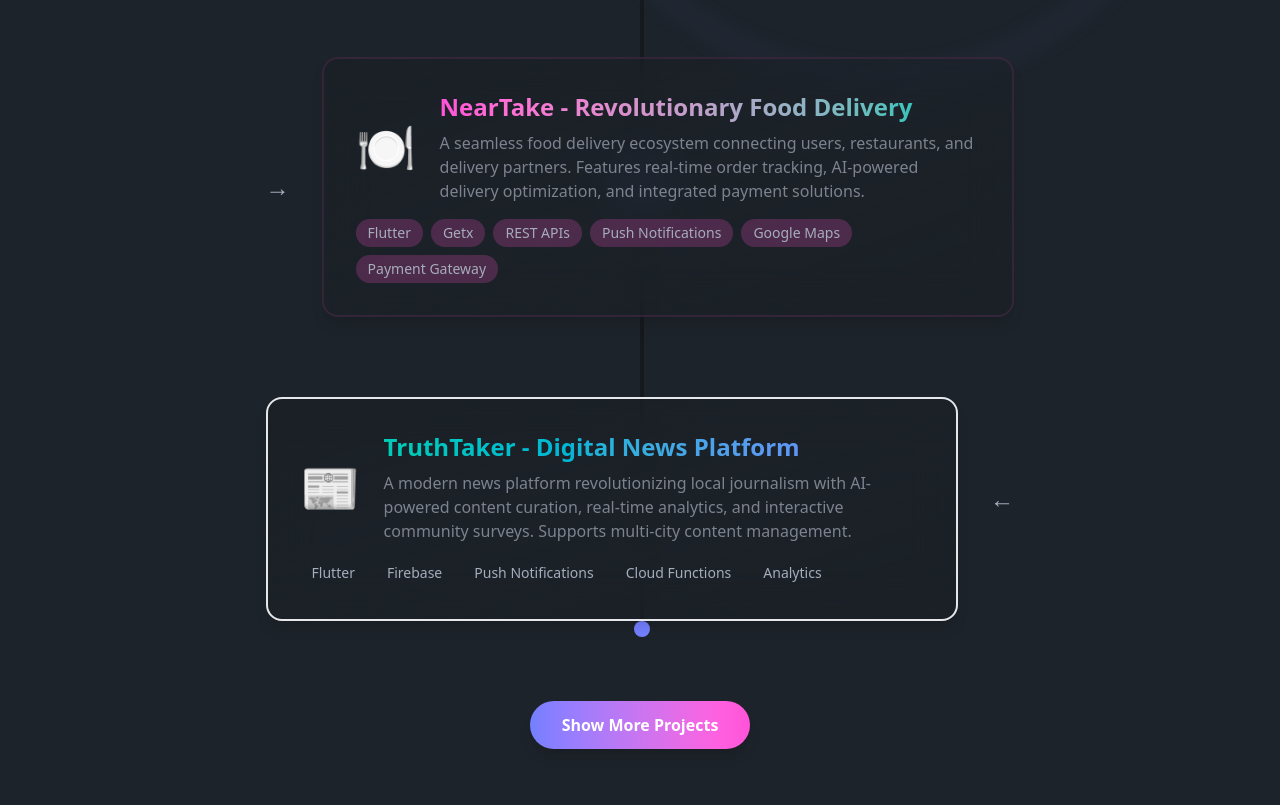
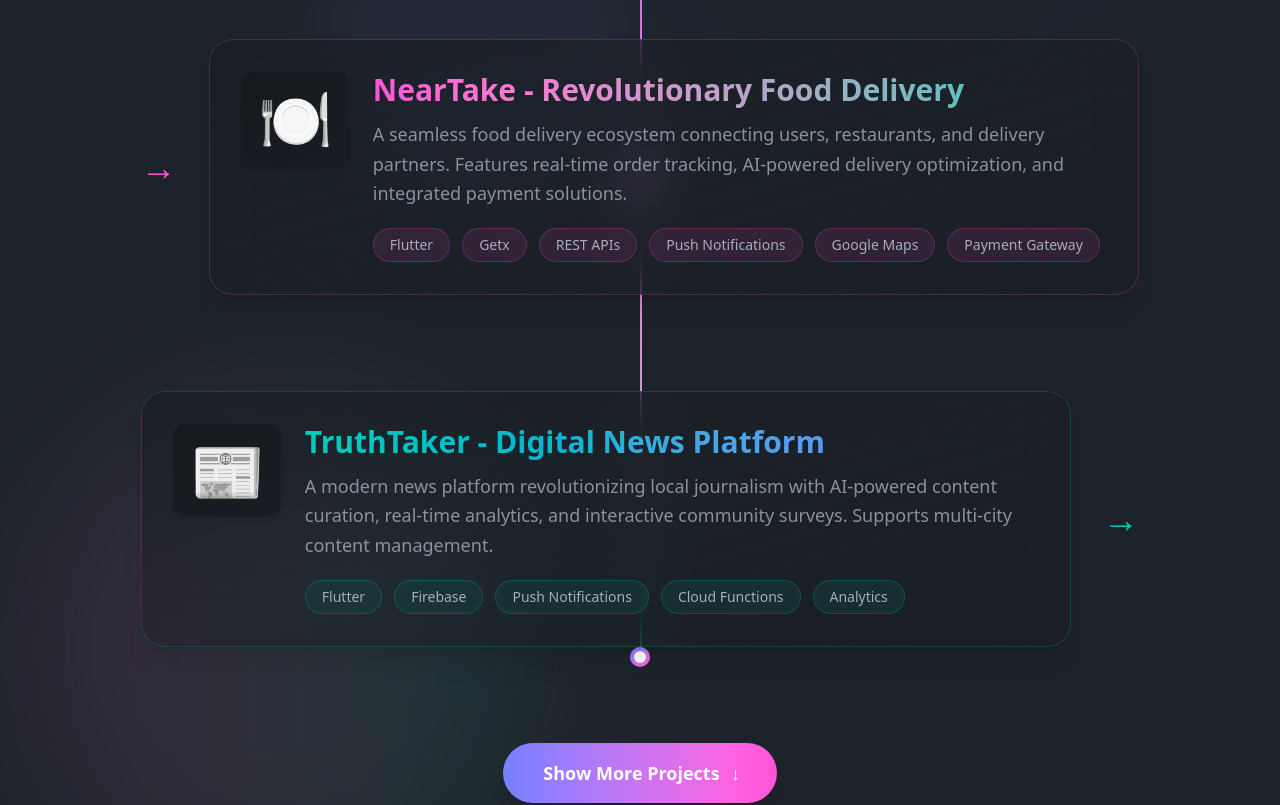
Before and after one commit to atultiwari7388/kajus-portfolio, a Next.js app: page / in a window 1280 px wide. Shown: the part 2720-3525 px from the top of the page. Built offline with nearby package versions, Linux system fonts and the light colour scheme.

Commit message:
Enhance ProjectsComp with animated background elements, improved project cards, and hover effects

```diff
--- a/src/components/ProjectsComp.tsx
+++ b/src/components/ProjectsComp.tsx
@@ -3,6 +3,7 @@
 import { motion } from "framer-motion";
 import { useState } from "react";
 
+// Project data array remains the same
 // Project data array
 const projects = [
   {
@@ -134,6 +135,7 @@ const projects = [
 
 export default function ProjectsComp() {
   const [visibleProjects, setVisibleProjects] = useState(3);
+  const [hoveredProject, setHoveredProject] = useState<number | null>(null);
 
   const loadMore = () => {
     setVisibleProjects((prev) => Math.min(prev + 3, projects.length));
@@ -144,8 +146,10 @@ export default function ProjectsComp() {
       id="projects"
       className="py-32 bg-base-100 relative overflow-hidden"
     >
-      {/* Background elements */}
-      <div className="absolute top-20 right-20 w-[40rem] h-[40rem] rounded-full border-8 border-dashed border-primary/20 blur-md" />
+      {/* Animated background elements */}
+      <div className="absolute top-20 right-20 w-[40rem] h-[40rem] rounded-full border-8 border-dashed border-primary/20 blur-md animate-pulse" />
+      <div className="absolute bottom-10 left-10 w-[30rem] h-[30rem] rounded-full bg-gradient-to-r from-secondary/10 to-accent/10 blur-3xl animate-float" />
+      <div className="absolute top-1/3 left-1/4 w-[20rem] h-[20rem] rounded-full bg-primary/5 blur-xl animate-float-slow" />
 
       <div className="container mx-auto px-4 relative z-10">
         <motion.div
@@ -155,25 +159,31 @@ export default function ProjectsComp() {
           viewport={{ once: true }}
           className="text-center mb-20"
         >
-          <h2 className="text-5xl font-black mb-8 bg-gradient-to-r from-primary via-purple-500 to-secondary bg-clip-text text-transparent drop-shadow-lg">
-            Project Gallery
+          <h2 className="text-6xl font-black mb-6 bg-gradient-to-r from-primary via-purple-500 to-secondary bg-clip-text text-transparent drop-shadow-lg tracking-tight">
+            Project Showcase
           </h2>
-          <p className="text-base-content/70 text-2xl max-w-4xl mx-auto leading-relaxed font-light">
-            Dive into my diverse portfolio showcasing innovative solutions
-            across mobile, web, AI, and IoT technologies
+          <p className="text-base-content/70 text-xl max-w-4xl mx-auto leading-relaxed font-light">
+            Explore my portfolio of innovative solutions across mobile, web, AI,
+            and IoT technologies
           </p>
         </motion.div>
 
-        {/* Project Timeline */}
-        <div className="max-w-[60%] mx-auto relative">
-          {/* Timeline dots */}
-          <div className="absolute left-1/2 top-0 bottom-0 w-1 bg-base-300">
+        {/* Enhanced Project Timeline */}
+        <div className="max-w-[80%] mx-auto relative">
+          {/* Animated timeline line */}
+          <div className="absolute left-1/2 top-0 bottom-0 w-0.5 bg-gradient-to-b from-primary via-secondary to-accent">
             {projects.slice(0, visibleProjects).map((_, index) => (
-              <div
+              <motion.div
                 key={index}
-                className="absolute w-4 h-4 bg-primary rounded-full -left-1.5"
+                initial={{ scale: 0 }}
+                whileInView={{ scale: 1 }}
+                transition={{ duration: 0.3, delay: index * 0.1 }}
+                viewport={{ once: true }}
+                className="absolute w-5 h-5 bg-gradient-to-br from-primary to-secondary rounded-full -left-2.5 flex items-center justify-center"
                 style={{ top: `${(index * 100) / (visibleProjects - 1)}%` }}
-              />
+              >
+                <div className="w-3 h-3 bg-white rounded-full" />
+              </motion.div>
             ))}
           </div>
 
@@ -181,63 +191,140 @@ export default function ProjectsComp() {
           {projects.slice(0, visibleProjects).map((project, index) => (
             <motion.div
               key={project.id}
-              initial={{ opacity: 0, x: index % 2 === 0 ? -30 : 30 }}
-              whileInView={{ opacity: 1, x: 0 }}
-              transition={{ duration: 0.4 }}
+              initial={{ opacity: 0, y: 50 }}
+              whileInView={{ opacity: 1, y: 0 }}
+              transition={{ duration: 0.4, delay: index * 0.1 }}
               viewport={{ once: true }}
-              className={`flex items-center gap-8 mb-20 ${
+              onMouseEnter={() => setHoveredProject(project.id)}
+              onMouseLeave={() => setHoveredProject(null)}
+              className={`flex items-center gap-8 mb-24 ${
                 index % 2 === 0 ? "flex-row" : "flex-row-reverse"
               }`}
             >
-              {/* Project Card */}
+              {/* Enhanced Project Card */}
+              <motion.div
+                whileHover={{ y: -5 }}
+                className={`w-[calc(100%-3rem)] p-8 bg-gradient-to-br from-base-200/70 via-base-200/40 to-base-200/70 rounded-3xl backdrop-blur-xl border border-${project.borderColor}/20 hover:border-${project.borderColor}/50 transition-all duration-300 shadow-xl hover:shadow-2xl group relative overflow-hidden`}
+              >
+                {/* Animated background highlight */}
                 <div
-                className={`w-[calc(100%-2rem)] p-8 bg-gradient-to-br from-base-200/50 via-base-200/30 to-base-200/50 rounded-2xl backdrop-blur-xl border-2 border-${project.borderColor}/10 hover:border-${project.borderColor}/40 transition-all duration-300 shadow-lg hover:shadow-xl group`}
+                  className={`absolute inset-0 bg-gradient-to-br ${project.gradient} opacity-0 group-hover:opacity-5 transition-opacity duration-500`}
+                />
+
+                <div className="relative z-10 flex items-start gap-6">
+                  <motion.div
+                    animate={{
+                      rotate:
+                        hoveredProject === project.id ? [0, 10, -10, 0] : 0,
+                      scale: hoveredProject === project.id ? [1, 1.1, 1] : 1,
+                    }}
+                    transition={{ duration: 0.6 }}
+                    className="text-6xl p-4 bg-gradient-to-br from-base-300 to-base-200 rounded-xl shadow-md"
                   >
-                <div className="flex items-center gap-6">
-                  <span className="text-5xl">{project.icon}</span>
-                  <div>
+                    {project.icon}
+                  </motion.div>
+                  <div className="flex-1">
                     <h3
-                      className={`text-2xl font-bold bg-gradient-to-r ${project.gradient} bg-clip-text text-transparent`}
+                      className={`text-3xl font-bold bg-gradient-to-r ${project.gradient} bg-clip-text text-transparent mb-3`}
                     >
                       {project.title}
                     </h3>
-                    <p className="text-base-content/70 mt-2">
+                    <p className="text-base-content/80 text-lg leading-relaxed">
                       {project.description}
                     </p>
-                  </div>
-                </div>
-                <div className="flex flex-wrap gap-2 mt-4">
+                    <div className="flex flex-wrap gap-3 mt-5">
                       {project.tags.map((tag, tagIndex) => (
-                    <span
+                        <motion.span
                           key={tagIndex}
-                      className={`px-3 py-1 text-sm bg-${project.borderColor}/20 rounded-full`}
+                          whileHover={{ scale: 1.05 }}
+                          className={`px-4 py-1.5 text-sm font-medium bg-${project.borderColor}/10 border border-${project.borderColor}/20 rounded-full backdrop-blur-sm hover:bg-${project.borderColor}/20 transition-all`}
                         >
                           {tag}
-                    </span>
+                        </motion.span>
                       ))}
                     </div>
                   </div>
+                </div>
+              </motion.div>
 
-              {/* Arrow */}
-              <div
-                className={`text-2xl ${index % 2 === 0 ? "rotate-180" : ""}`}
+              {/* Animated Arrow */}
+              <motion.div
+                animate={{
+                  x:
+                    hoveredProject === project.id
+                      ? index % 2 === 0
+                        ? -10
+                        : 10
+                      : 0,
+                  scale: hoveredProject === project.id ? 1.5 : 1,
+                }}
+                className={`text-4xl ${
+                  index % 2 === 0 ? "rotate-180" : ""
+                } text-${project.borderColor}`}
               >
                 →
-              </div>
+              </motion.div>
             </motion.div>
           ))}
         </div>
 
-        {/* Load More Button */}
+        {/* Enhanced Load More Button */}
         {visibleProjects < projects.length && (
-          <button
+          <motion.div
+            initial={{ opacity: 0, y: 20 }}
+            whileInView={{ opacity: 1, y: 0 }}
+            transition={{ duration: 0.5 }}
+            viewport={{ once: true }}
+            className="flex justify-center mt-16"
+          >
+            <motion.button
               onClick={loadMore}
-            className="mx-auto mt-12 block px-8 py-3 bg-gradient-to-r from-primary to-secondary text-white rounded-full font-semibold shadow-lg hover:shadow-xl transition-all duration-300 hover:scale-105"
+              whileHover={{ scale: 1.05 }}
+              whileTap={{ scale: 0.95 }}
+              className="px-10 py-4 bg-gradient-to-r from-primary to-secondary text-white rounded-full font-semibold text-lg shadow-lg hover:shadow-xl transition-all duration-300 relative overflow-hidden group"
             >
+              <span className="relative z-10 flex items-center gap-2">
                 Show More Projects
-          </button>
+                <motion.span
+                  animate={{ x: [0, 5, 0] }}
+                  transition={{ repeat: Infinity, duration: 1.5 }}
+                >
+                  ↓
+                </motion.span>
+              </span>
+              <span className="absolute inset-0 bg-gradient-to-r from-secondary to-primary opacity-0 group-hover:opacity-100 transition-opacity duration-300" />
+            </motion.button>
+          </motion.div>
         )}
       </div>
+
+      {/* Add these keyframes to your global CSS */}
+      <style jsx global>{`
+        @keyframes float {
+          0%,
+          100% {
+            transform: translateY(0) rotate(0deg);
+          }
+          50% {
+            transform: translateY(-20px) rotate(2deg);
+          }
+        }
+        @keyframes float-slow {
+          0%,
+          100% {
+            transform: translateY(0) rotate(0deg);
+          }
+          50% {
+            transform: translateY(-10px) rotate(1deg);
+          }
+        }
+        .animate-float {
+          animation: float 8s ease-in-out infinite;
+        }
+        .animate-float-slow {
+          animation: float-slow 12s ease-in-out infinite;
+        }
+      `}</style>
     </section>
   );
 }
```
Lines whose indentation alone changed are shown as unchanged.
